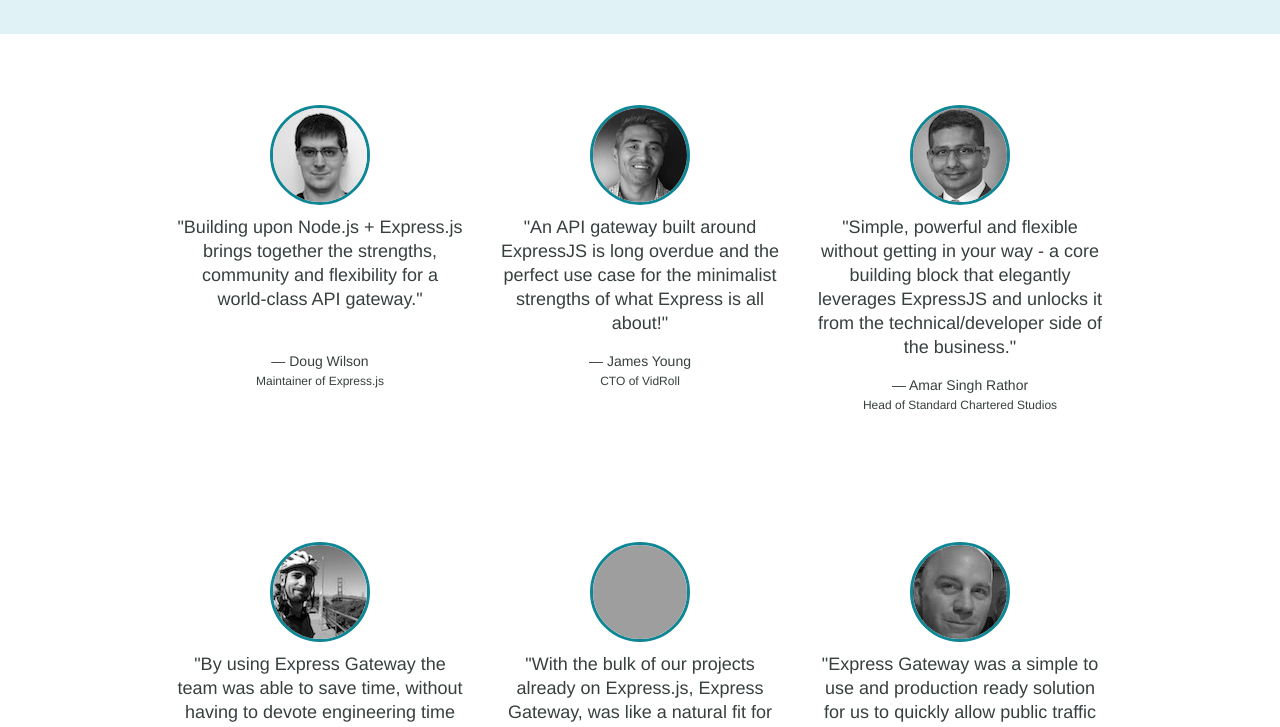
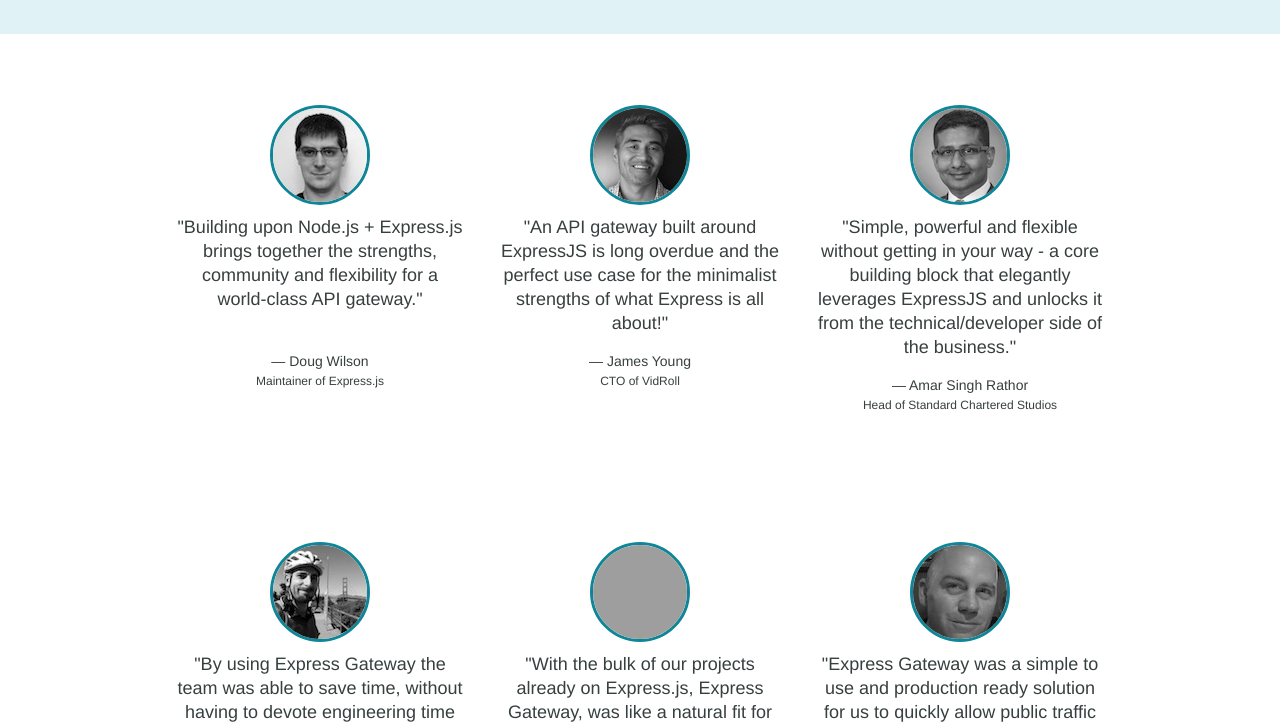
Before and after one commit to ExpressGateway/express-gateway.io, a Jekyll site: the page built from index.md, in a window 1280 px wide and 1400 px high, scrolled down 2025 px. Shown: the part 313-1040 px from the top of the window. Built offline with Jekyll 4.4.1, drawn with Linux system fonts in a browser that asks for light colours; nearby versions of some CDN libraries; some web fonts are replaced; comment, search, counter and statistics services are not loaded; grey boxes are pictures that could not be loaded.

Commit message:
Doug x2!

```diff
--- a/_includes/user-quotes.html
+++ b/_includes/user-quotes.html
@@ -1,17 +1,17 @@
 <section class="quote">
     <div class="wrapper">
       <section class="testimonial flex-column">
-          <span class="avatar rounded"><img class="blackandwhite" src="assets/img/Doug.jpg" /></span>
+          <span class="avatar rounded"><img class="blackandwhite doug" srcset="assets/img/doug.jpg, assets/img/doug@2x.jpg 2x" src="assets/img/Doug.jpg" /></span>
           <blockquote>"Building upon Node.js + Express.js brings together the strengths, community and flexibility for a world-class API gateway."</blockquote>
           <p><span>— Doug Wilson</span> Maintainer of Express.js</p>
       </section>
       <section class="testimonial flex-column">
-          <span class="avatar rounded"><img class="blackandwhite" src="assets/img/james.png" /></span>
+          <span class="avatar rounded"><img class="blackandwhite james" src="assets/img/james.png" /></span>
           <blockquote>"An API gateway built around ExpressJS is long overdue and the perfect use case for the minimalist strengths of what Express is all about!"</blockquote>
           <p><span>— James Young</span> CTO of VidRoll</p>
       </section>
       <section class="testimonial flex-column">
-          <span class="avatar rounded"><img class="blackandwhite" src="assets/img/amar.jpg" /></span>
+          <span class="avatar rounded"><img class="blackandwhite" srcset="assets/img/amar.jpg, assets/img/amar@2x.jpg 2x" src="assets/img/amar.jpg" /></span>
           <blockquote>"Simple, powerful and flexible without getting in your way - a core building block that elegantly leverages ExpressJS and unlocks it from the technical/developer side of the business."</blockquote>
           <p><span>— Amar Singh Rathor</span> Head of Standard Chartered Studios</p>
       </section>
--- a/_sass/_layout.scss
+++ b/_sass/_layout.scss
@@ -526,7 +526,7 @@
       border: 3px solid $color-secondary-dark;
       margin: 15px 0 60px;
 
-      img {
+      img.doug, img.james {
         margin-left: -5px;
       }
     }
```
Also changed, not shown: assets/img/doug@2x.jpg (added).
